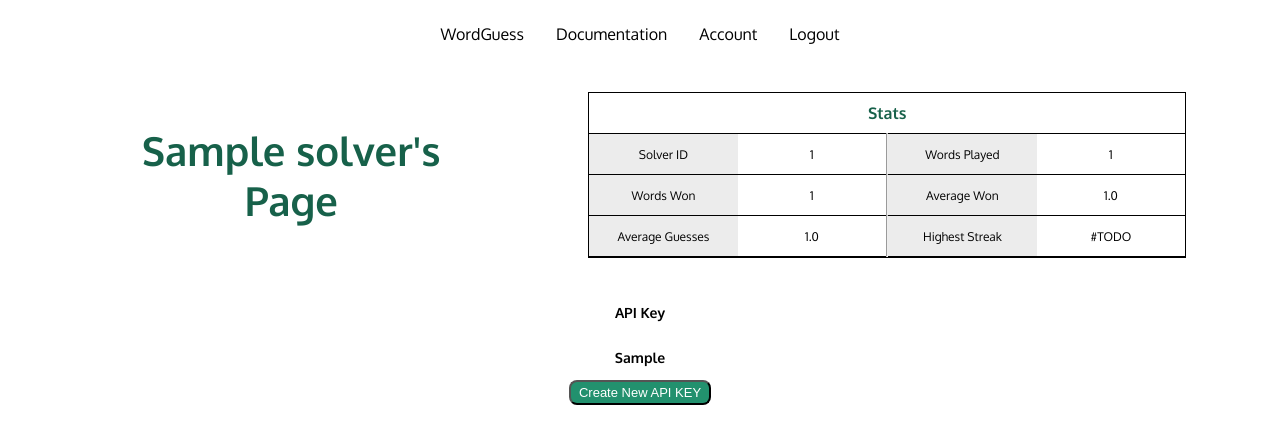
After one commit to abbierm/WordGuessAPI, a Flask app: a page that uses app/templates/solver.html in a window 1280 px wide. The commit adds this page. Shown: the top 444 px of the page. Run offline with Flask 3, Linux system fonts and the light colour scheme; a user stored in the database is signed in; tables that the repository leaves empty hold one stand-in row (values such as "Sample post").

Commit message:
Added html page for wordguess solvers to access stats and api key

```diff
--- a/app/main/routes.py
+++ b/app/main/routes.py
@@ -1,6 +1,6 @@
 from flask import render_template, redirect, url_for, request, flash
 from app.main import bp
-from flask_login import current_user
+from flask_login import current_user, login_required
 import sqlalchemy as sa
 from app import db
 from app.models import User, Solver, Game
@@ -18,6 +18,7 @@ def documentation():
     return render_template("/documentation.html")
 
 
+@login_required
 @bp.route('/user/<username>', methods=["GET", 'POST'])
 def user(username):
     user = db.session.scalar(sa.select(User).where(User.username == username))
@@ -27,7 +28,7 @@ def user(username):
     solvers = db.session.scalars(sa.select(Solver).where(Solver.user_id==user.id))
     return render_template('/user.html', user=user, solvers=list(solvers))
 
-
+@login_required
 @bp.route('/reset_solver', methods=["POST"])
 def reset_solver():
     if request.method == "POST" and current_user.is_authenticated:
@@ -40,7 +41,7 @@ def reset_solver():
     else:
         return redirect(url_for('main.index'))
 
-
+@login_required
 @bp.route('/delete_solver', methods=["POST"])
 def delete_solver():
     if request.method == "POST" and current_user.is_authenticated:
@@ -54,3 +55,23 @@ def delete_solver():
         return redirect(url_for('main.user', username=current_user.username))
     else:
         return redirect(url_for('main.index'))
+
+
+@login_required
+@bp.route('/solver/<solver_name>', methods=["GET"])
+def solver(solver_name):
+    if current_user.is_authenticated:
+        solver = db.session.scalar(sa.select(Solver).where(Solver.name == solver_name))
+        games = db.session.scalars(sa.select(Game).where(Game.solver_id == solver.id))
+        return render_template('/solver.html', solver=solver, games=list(games))
+    return redirect(url_for('main.index'))
+
+
+@login_required
+@bp.route('/create_api_key', methods=["POST"])
+def create_new_key():
+    if request.method == "POST" and current_user.is_authenticated:
+        solver_id = request.form.get("solver")
+        solver = db.session.scalar(sa.select(Solver).where(Solver.id == solver_id))
+        new_api_key = solver.make_api_key()
+        return redirect(url_for('main.solver', solver_name=solver.name))
--- a/app/static/styles.css
+++ b/app/static/styles.css
@@ -153,4 +153,69 @@ input[type=submit] {
     background-color: #22916e;
 }
 
-/* Auth Forms */
+
+/* Solver Page */
+.solver-header {
+    margin: 1rem;
+    padding: 1rem 1rem 1rem 0rem;
+    display: flex;
+    justify-content: space-around;
+    align-items: start;
+    width: 100%;
+}
+
+.solver-header-title {
+    align-self: center;
+}
+
+.solver-Rtable-heading {
+    color: #17614a;
+    text-align: center;
+    font-size: 16px;
+    font-weight: 700;
+}
+.solver-title-text {
+    text-align: center;
+    margin: .5rem;
+    padding: .5rem;
+    color: #17614a;
+    font-size: 40px;
+}
+
+.solver-table-container {
+    width: 50%;
+    display: flex;
+    flex-flow: column nowrap;
+    align-items: center;
+    border: 1px solid black;
+    /* margin: 0 auto; */
+}
+
+.solver-Rrow {
+    display: flex;
+    flex-flow: row nowrap;
+    width: 100%;
+    align-items: center;
+    justify-content: center;
+    border-bottom: 1px solid black;
+    height: 40px;
+}
+
+.solver-Rrow-cell {
+    display: flex;
+    justify-content: center;
+    align-items: center;
+    flex: 1;
+    height: 40px;
+    text-align: center;
+    font-size: 12px;
+    padding: 8px, 0;
+}
+
+.Rrow-header {
+    background-color: #ececec;
+}
+
+.solver-Rrow-divider{
+    height: 40px;
+}
--- /dev/null
+++ b/app/templates/solver.html
@@ -0,0 +1,115 @@
+{% extends "layout.html" %}
+
+{% block title %}
+    Word-Guess - {{ solver.name }} Page
+{% endblock title %}
+
+{% block main %}
+
+<div class="page-container">
+    <div class="solver-header">
+        <div class="solver-header-title">
+            <h1 class="solver-title-text">{{ solver.name }}'s<br>Page</h1>
+        </div>
+        <div class="solver-table-container">
+            <div class="solver-Rrow">
+                <div class=".solver-Rrow-cell solver-Rtable-heading">Stats</div>
+            </div>
+            <div class="solver-Rrow">
+                <div class="solver-Rrow-cell Rrow-header">Solver ID</div>
+                <div class="solver-Rrow-cell">{{ solver.id }}</div>
+                <hr class="solver-Rrow-divider">
+                <div class="solver-Rrow-cell Rrow-header">Words Played</div>
+                <div class="solver-Rrow-cell">{{ solver.words_played }}</div>
+            </div>
+            <div class="solver-Rrow">
+                <div class="solver-Rrow-cell Rrow-header">Words Won</div>
+                <div class="solver-Rrow-cell">{{ solver.words_won }}</div>
+                <hr class="solver-Rrow-divider">
+                <div class="solver-Rrow-cell Rrow-header">Average Won</div>
+                <div class="solver-Rrow-cell">{{ solver.avg }}</div>
+            </div>
+            <div class="solver-Rrow">
+                <div class="solver-Rrow-cell Rrow-header">Average Guesses</div>
+                <div class="solver-Rrow-cell">{{ solver.avg_guesses }}</div>
+                <hr class="solver-Rrow-divider">
+                <div class="solver-Rrow-cell Rrow-header">Highest Streak</div>
+                <div class="solver-Rrow-cell">#TODO</div>
+            </div>
+        </div>
+
+
+    </div>
+
+    <div class="row-item">
+        <h3>API Key</h3>
+    </div>
+    {% if solver.api_key != None %}
+    <div class="row-item">
+        <h3>{{ solver.api_key }}</h3>
+    </div>
+    <div class="row-item">
+        <form action="{{url_for('main.create_new_key') }}" method="POST" onSubmit="return confirm('Are you sure you want to reset your API key for {{ solver.name }}');">
+            <input type="hidden" value="{{ solver.id }}" name="solver">
+            <input type="submit" class="reset-button" value="Create New API KEY">
+        </form>
+    </div>
+    {% else %}
+    <div class ="row-item">
+        <h3>No API key yet.  Click here to create a key -></h3>
+    </div>
+    <div class="row-item">
+        <form action="{{url_for('main.create_new_key') }}" method="POST">
+            <input type="hidden" value="{{ solver.id }}" name="solver">
+            <input type="submit" class="reset-button" value="Create New API KEY">
+        </form>
+    </div>
+    {% endif %}
+
+
+</div>
+
+{% endblock main %}
+
+
+
+<!--
+My API key box thing
+<div class="solver-title-box">
+    <div class="row-item">
+        <h3>API Key</h3>
+    </div>
+    {% if solver.api_key != None %}
+    <div class="row-item">
+        <h3>{{ solver.api_key }}</h3>
+    </div>
+    <div class="row-item">
+        <form action="{{url_for('main.create_new_key') }}" method="POST" onSubmit="return confirm('Are you sure you want to reset your API key for {{ solver.name }}');">
+            <input type="hidden" value="{{ solver.id }}" name="solver">
+            <input type="submit" class="reset-button" value="Create New API KEY">
+        </form>
+    </div>
+    {% else %}
+    <div class ="row-item">
+        <h3>No API key yet.  Click here to create a key -></h3>
+    </div>
+    <div class="row-item">
+        <form action="{{url_for('main.create_new_key') }}" method="POST">
+            <input type="hidden" value="{{ solver.id }}" name="solver">
+            <input type="submit" class="reset-button" value="Create New API KEY">
+        </form>
+    </div>
+    {% endif %}
+
+
+
+
+
+
+
+
+
+
+
+
+-->
--- a/app/templates/user.html
+++ b/app/templates/user.html
@@ -26,7 +26,9 @@
         </div>
         {% for solver in solvers %}
         <div class="table-row">
-            <div class="row-item">{{ solver.name }}</div>
+            <div class="row-item">
+                <a href="{{ url_for('main.solver', solver_name=solver.name) }}">{{ solver.name }}</a>
+            </div>
             <div class="row-item">{{ solver.id }}</div>
             <div class="row-item">{{ solver.words_played }}</div>
             <div class="row-item">{{ solver.words_won }}</div>
--- a/example_solver_clients/regex_solver/regex_solver.py
+++ b/example_solver_clients/regex_solver/regex_solver.py
@@ -10,7 +10,7 @@ import sys
 from typing import Dict, Optional
 from words.correct import correct_words
 
-API_KEY = 'd012ba84c1bb688b252ad6ec749084a1'
+API_KEY = '7467f1e851bc7a0367444a04ea9b0651'
 USER_ID = 1
 START_URL = 'http://127.0.0.1:5000/api/start'
 GUESS_URL = 'http://127.0.0.1:5000/api/guess'
```
Also changed, not shown: app/models.py (+23 -2 lines).
